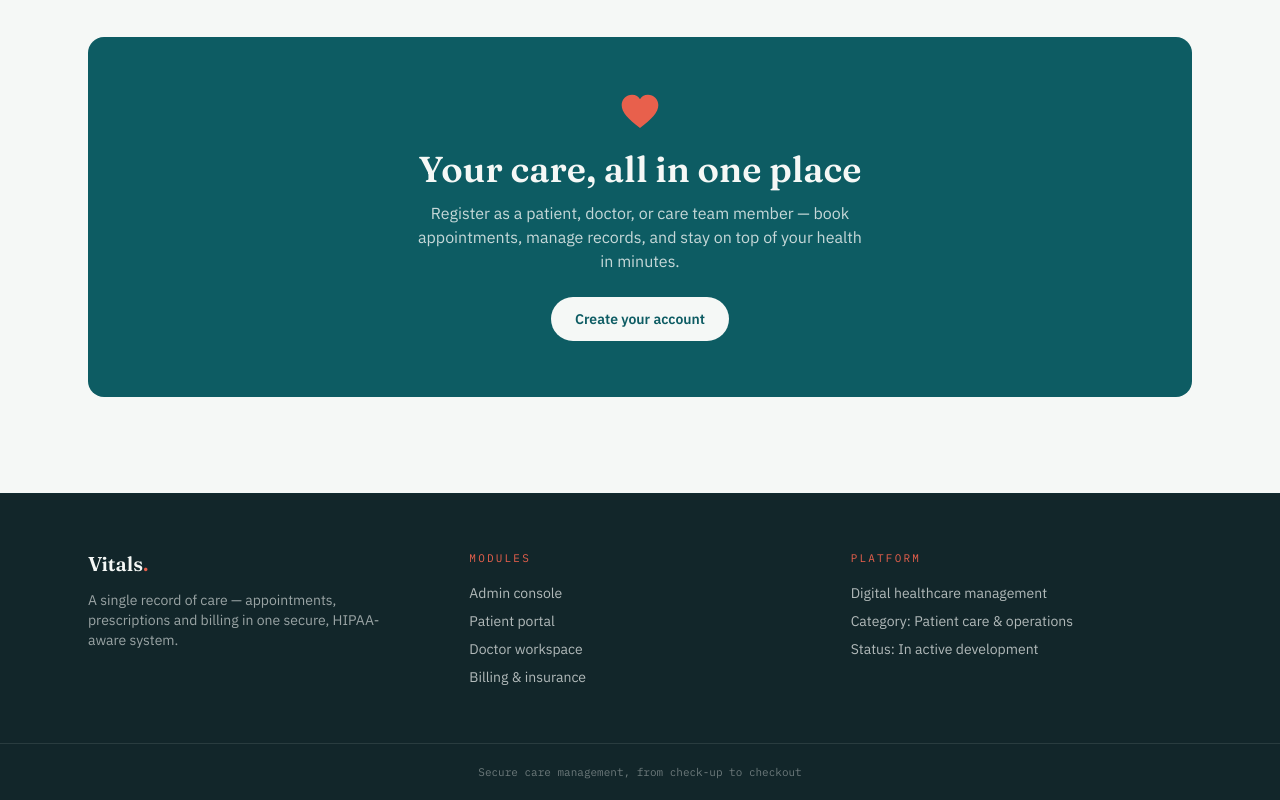
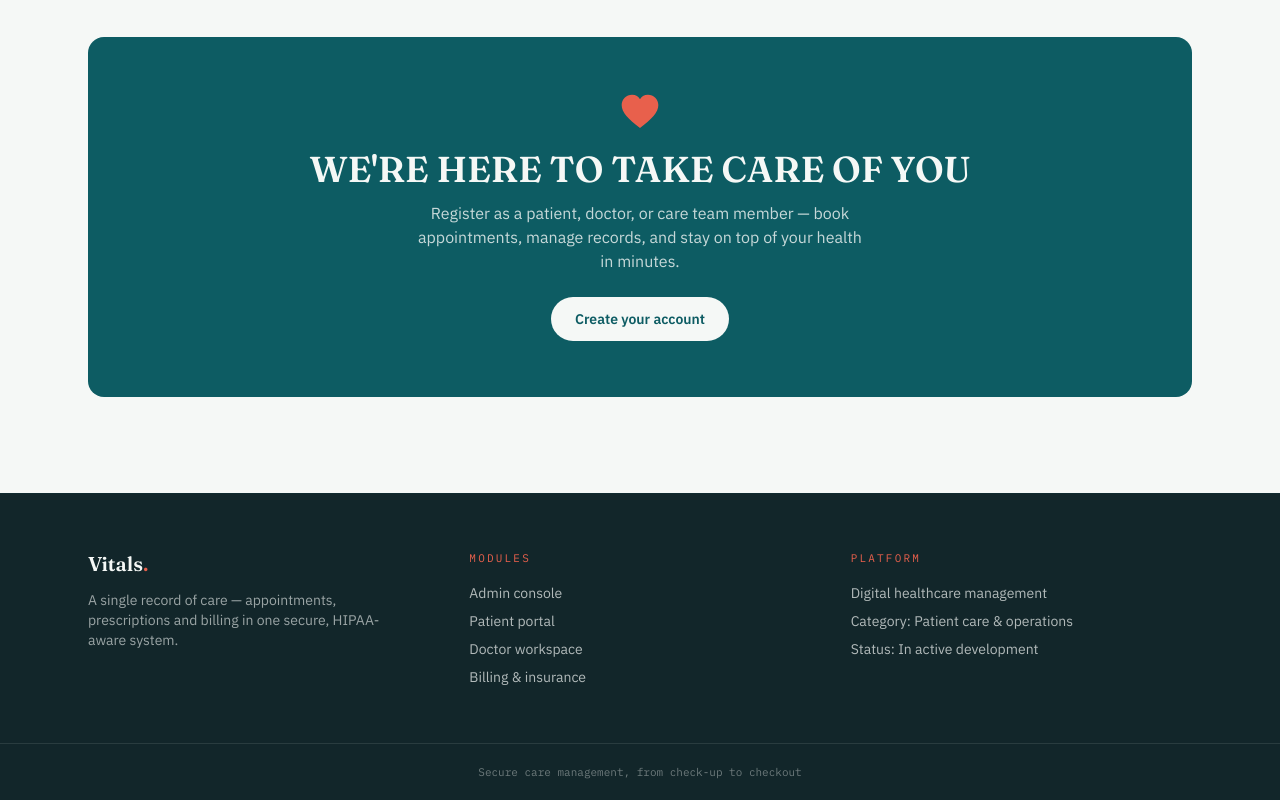
Before and after one commit to SREESRUTHYMS/healthcare-system, a React (Vite) app: page / in a window 1280 px wide. Shown: the part 2739-3539 px from the top of the page. Built offline with nearby package versions, Linux system fonts and the light colour scheme.

Commit message:
Reframe timeline as patient care journey

```diff
--- a/src/pages/Home.jsx
+++ b/src/pages/Home.jsx
@@ -219,7 +219,7 @@ export default function Home() {
         <div className="rounded-2xl bg-teal px-8 py-14 text-center">
           <HeartIcon className="mx-auto mb-4 flex justify-center [&_svg]:h-10 [&_svg]:w-10" />
           <h2 className="font-display text-3xl font-semibold text-mint sm:text-4xl">
-            Your care, all in one place
+            WE'RE HERE TO TAKE CARE OF YOU
           </h2>
           <p className="mx-auto mt-3 max-w-md font-body text-mint/80">
             Register as a patient, doctor, or care team member — book
```
